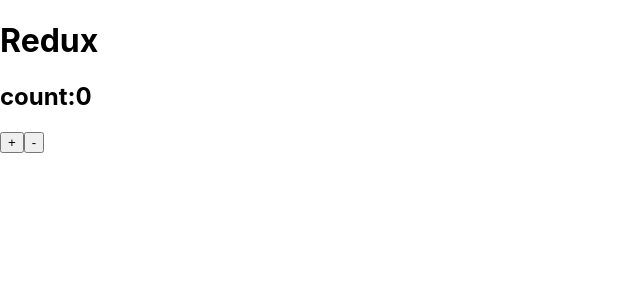
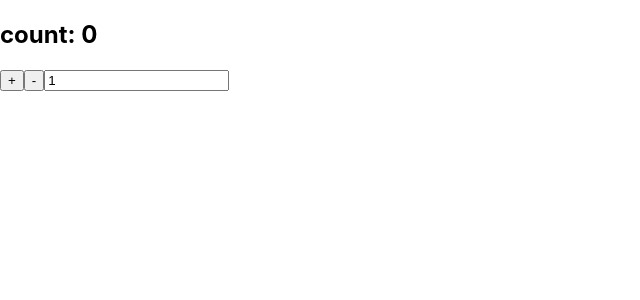
Before and after one commit to Solomii/fs-react-redux, a React (Create React App) app: page / in a window 1280 px wide. Shown: the top 300 px of the page, without its empty margins (0-640 px from the left). Built offline with nearby package versions, Linux system fonts and the light colour scheme.

Commit message:
Add redux

```diff
--- a/src/App.js
+++ b/src/App.js
@@ -1,24 +1,10 @@
 import React from 'react';
-import { useDispatch, useSelector } from 'react-redux';
-import { addCount, subCount } from './store/countSlice';
-// import CounterReducer from "./components/CounterReducer"
+import Counter from './components/Counter';
 
 const App = () => {
-  const { count } = useSelector((state) => state.counter);
-  const dispatch = useDispatch();
-  const handleAdd = () => dispatch(addCount());
-  const handleSub = () => dispatch(subCount());
-//   const handleStep = ({ targer: { value } }) => {
-//     Number(value);
-//   };
   return (
     <>
-      <h1>Redux</h1>
-      {/* <CounterReducer/> */}
-      <h2>count:{count}</h2>
-      <button onClick={handleAdd}>+</button>
-      <button onClick={handleSub}>-</button>
-      {/* <input type="number" value={step} onChange={handleStep} /> */}
+      <Counter />
     </>
   );
 };
--- /dev/null
+++ b/src/components/Counter/index.js
@@ -0,0 +1,22 @@
+import React from 'react';
+import { useDispatch, useSelector } from 'react-redux';
+import { actions } from '../../store/countSlice';
+
+const Counter = () => {
+  const { count, step } = useSelector((state) => state.counter);
+  const dispatch = useDispatch();
+  const handleAdd = () => dispatch(actions.addCount(step));
+  const handleSub = () => dispatch(actions.subCount(step));
+  const handleStep = ({ target: { value } }) =>
+    dispatch(actions.setStep(Number(value)));
+  return (
+    <div>
+      <h2>count: {count}</h2>
+      <button onClick={handleAdd}>+</button>
+      <button onClick={handleSub}>-</button>
+      <input type="number" value={step} onChange={handleStep} />
+    </div>
+  );
+};
+
+export default Counter;
--- a/src/store/countSlice.js
+++ b/src/store/countSlice.js
@@ -4,16 +4,20 @@
   name: 'counter',
   initialState: {
     count: 0,
+    step: 1,
   },
   reducers: {
     addCount(state, action) {
-      state.count++;
+      state.count += action.payload;
     },
     subCount(state, action) {
-      state.count--;
+      state.count -= action.payload;
     },
+    setStep(state, action) {
+      state.step = action.payload;
+    }
   },
 });
 
-export const { addCount, subCount } = countSlice.actions;
+export const {actions} = countSlice;
 export default countSlice.reducer;
```
